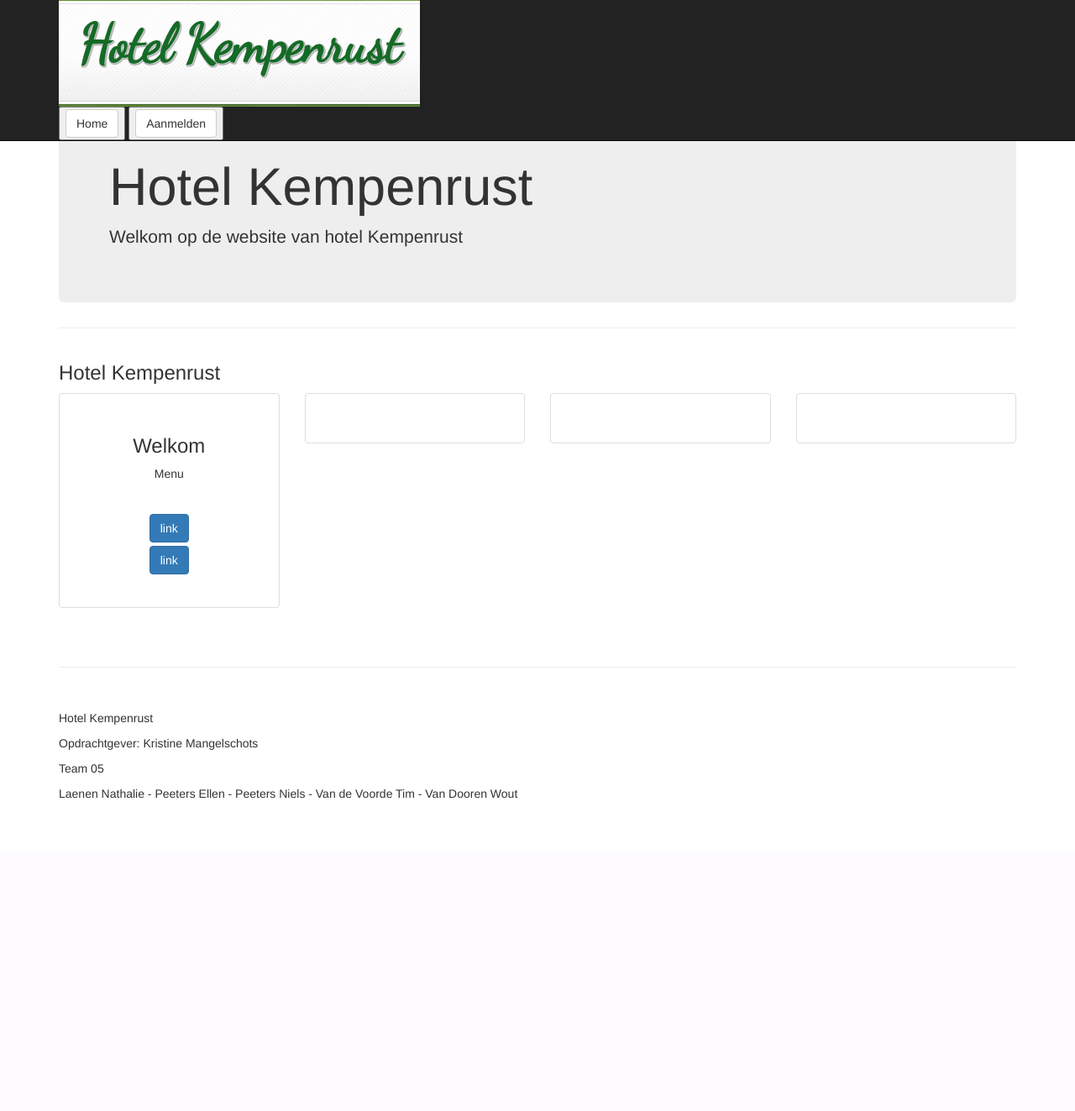
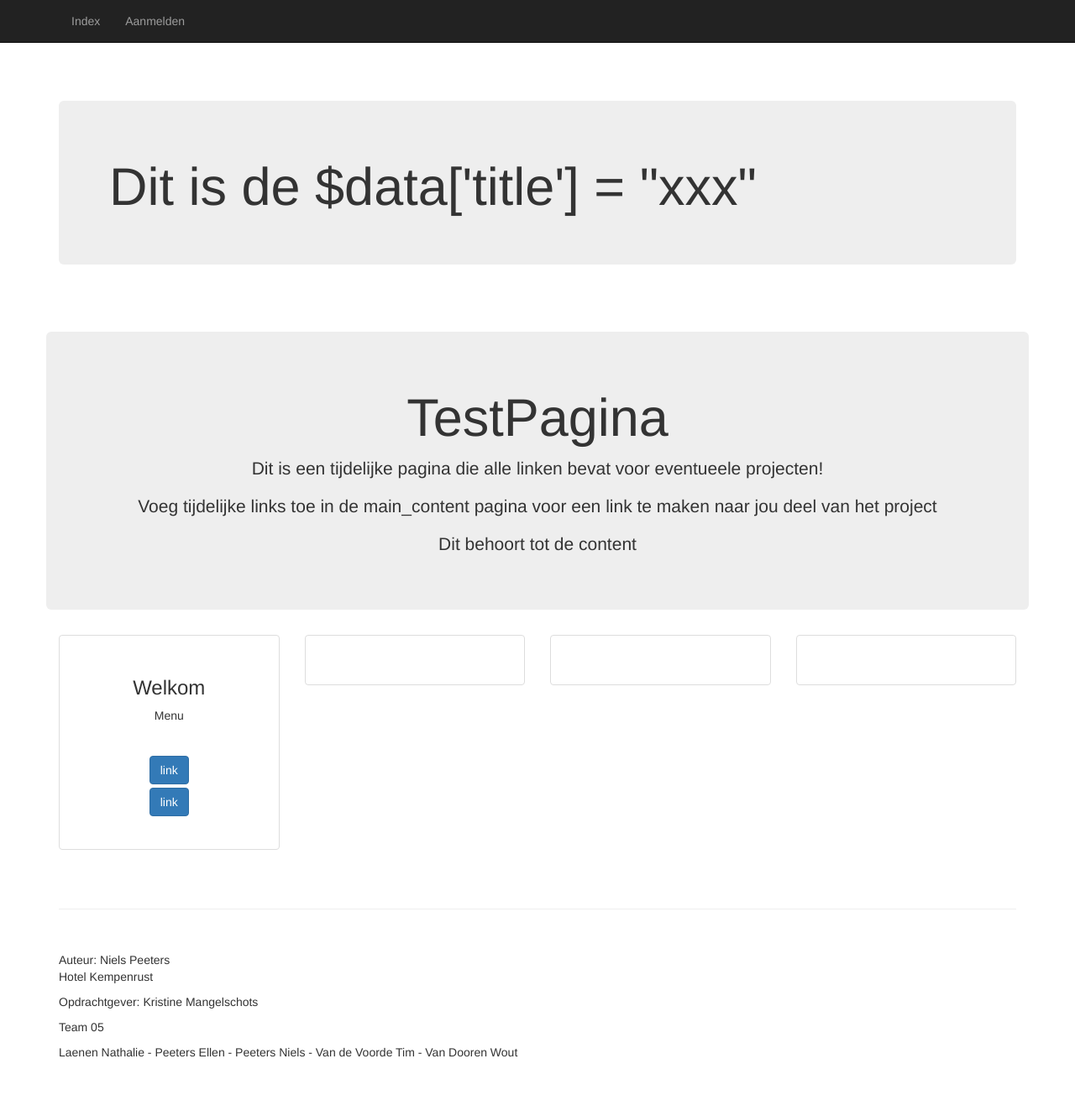
Before and after one commit to NielsPeeters/KempenRust, a CodeIgniter app: page /project/ in a window 1280 px wide. Shown: the whole page at 84% size. Before the commit the page ends 951 px from the top, so only its background shows below. Run offline with CodeIgniter, Linux system fonts and the light colour scheme; some libraries are stand-ins or nearby versions.

Commit message:
Basis nav bar aangemaakt, Base_URL terug gezet op localhost (ik z al dit testen), main_content word startpagina werkbestand voor vlug een link te leggen naar jou deel van het project

```diff
--- a/application/config/config.php
+++ b/application/config/config.php
@@ -23,7 +23,9 @@ defined('BASEPATH') OR exit('No direct script access allowed');
 | a PHP script and you can easily do that on your own.
 |
 */
-$config['base_url'] = 'http://eduphp.thomasmore.be/~tmk1617_pro05/tmk1617_pro05/';
+//$config['base_url'] = 'http://eduphp.thomasmore.be/~tmk1617_pro05/tmk1617_pro05/';
+$config['base_url'] = 'http://localhost:80/project';
+
 
 /*
 |--------------------------------------------------------------------------
--- a/application/controllers/Home.php
+++ b/application/controllers/Home.php
@@ -14,12 +14,13 @@ class Home extends CI_Controller {
 
 	public function index()
 	{
-            $data['title']  = 'Hotel Kempenrust';
+            $data['title']  = 'Dit is de $data[\'title\'] = "xxx"';
             $data['nobox'] = true;      // geen extra rand rond hoofdmenu
+            $data['author'] = 'Niels Peeters';
             $data['user'] = $this->authex->getUserInfo();
 
-            //map/arangementen is tijdelijke frontpage
-            $partials = array('header' => 'main_header', 'content' => 'map/arangementen', 'footer' => 'main_footer');
+            //main_content moet vervangen worden naar map/arangementen bij finale afwerking!
+            $partials = array('navbar' => 'main_navbar', 'content' => 'main_content', 'footer' => 'main_footer');
             $this->template->load('main_master', $partials, $data);
 	}
 
--- /dev/null
+++ b/application/views/main_content.php
@@ -0,0 +1,44 @@
+<!-- Jumbotron Header -->
+<header class="jumbotron hero-spacer">
+    <h1>TestPagina</h1>
+    <p>Dit is een tijdelijke pagina die alle linken bevat voor eventueele projecten!</p>
+    <p>Voeg tijdelijke links toe in de main_content pagina voor een link te maken naar jou deel van het project </p>
+    <p>Dit behoort tot de content</p>
+</header>
+
+<div class="col-md-3 col-sm-12 hero-feature">
+    <div class="thumbnail" style="padding: 20px">
+        <div class="caption">
+            <h3>Welkom</h3>
+            <p>Menu</p>
+            <p style="margin-top: 1cm">
+                <?php echo smallDivAnchor('les1/accordion', 'link', 'class="btn btn-primary"'); ?>
+                <?php echo smallDivAnchor('les1/tabs', 'link', 'class="btn btn-primary"'); ?>
+            </p>
+        </div>
+    </div>
+</div>
+
+<div class="col-md-3 col-sm-12 hero-feature">
+    <div class="thumbnail" style="padding: 20px">
+        <div class="caption">
+
+        </div>
+    </div>
+</div>
+
+<div class="col-md-3 col-sm-12 hero-feature">
+    <div class="thumbnail" style="padding: 20px">
+        <div class="caption">
+
+        </div>
+    </div>
+</div>
+
+<div class="col-md-3 col-sm-12 hero-feature">
+    <div class="thumbnail" style="padding: 20px">
+        <div class="caption">
+
+        </div>
+    </div>
+</div>
--- a/application/views/main_footer.php
+++ b/application/views/main_footer.php
@@ -1,5 +1,6 @@
 <div class="row">
     <div class="col-lg-12">
+        <?php echo 'Auteur: ' . $author ?>
         <p>Hotel Kempenrust</p>
         <p>Opdrachtgever: Kristine Mangelschots</p>
         <p>Team 05</p>
--- a/application/views/main_header.php
+++ /dev/null
@@ -1,2 +0,0 @@
-<h1>Hotel Kempenrust</h1>
-<p>Welkom op de website van hotel Kempenrust</p>
--- a/application/views/main_master.php
+++ b/application/views/main_master.php
@@ -9,7 +9,7 @@
     <meta name="description" content="">
     <meta name="author" content="">
 
-    <title>CodeIgniter & Bootstrap</title>
+    <title>Hotel Kempenrust</title>
 
     <!-- Bootstrap Core CSS -->
     <?php echo stylesheet("bootstrap.css"); ?>
@@ -36,38 +36,21 @@
 </head>
 
 <body>
-    <!-- Navigation -->
-    <nav class="navbar navbar-inverse navbar-fixed-top" role="navigation">
-        <div class="container">
-           <div><?php echo image('logo.PNG');?></div>
-           <ul class="nav navbar-nav">
-                <button>
-                    <?php echo anchor('/home/index', 'Home', 'class="btn btn-default"'); ?>
-                </button>
-               <button>
-                   <?php echo anchor('/home/aanmelden', 'Aanmelden', 'class="btn btn-default"');?>
-               </button>
-            </ul>
-        </div>
-    </nav>
+    <?php echo $navbar ?>
 
-    <!-- Page Content -->
+    <!-- Page Container -->
     <div class="container">
 
-        <!-- Jumbotron Header -->
+        <!-- Page Title -->
         <header class="jumbotron hero-spacer">
-            <?php echo $header; ?>
+            <div class="row">
+                <div class="col-lg-12">
+                    <h1><?php echo $title; ?></h1>
+                </div>
+            </div>
         </header>
 
-        <hr>
-
-        <div class="row">
-            <div class="col-lg-12">
-                <h3><?php echo $title; ?></h3>
-            </div>
-        </div>
-
-        <!-- Page Features -->
+        <!-- Page Content -->
         <?php if (isset($nobox)) { ?>
             <div class="row text-center">
                 <?php echo $content; ?>
--- a/application/views/main_navbar.php
+++ b/application/views/main_navbar.php
@@ -1,7 +1,26 @@
-<?php
-/**
- * Created by PhpStorm.
- * User: niels
- * Date: 02/23/17
- * Time: 16:58
- */
+
+<!-- Navigation -->
+<nav class="navbar navbar-inverse navbar-fixed-top" role="navigation">
+    <div class="container">
+        <ul class="nav navbar-nav">
+            <?php // iedereen
+                echo '<li>' . anchor('/home/index', 'Index') . '</li>';
+
+                if ($user == null) { // niet aangemeld
+                    echo '<li>' . anchor('/home/aanmelden', 'Aanmelden') . '</li>';
+                } else { // wel aangemeld
+                    echo '<li>' . anchor ('home/afmelden', 'Afmelden') . '</li>';
+                    switch ($user->level) {
+                        case 1: // gewone geregistreerde gebruiker
+                            echo '<li>' . anchor('/home/aanmelden', 'Aanmelden') . '</li>';
+                            break;
+                        case 5: // administrator
+                            echo '<li>' . anchor('/home/aanmelden', 'Aanmelden') . '</li>';
+                            break;
+                    }
+                }
+
+            ?>
+        </ul>
+    </div>
+</nav>
--- a/application/views/map/arangementen.php
+++ /dev/null
@@ -1,36 +0,0 @@
-<div class="col-md-3 col-sm-12 hero-feature">
-    <div class="thumbnail" style="padding: 20px">
-        <div class="caption">
-            <h3>Welkom</h3>
-            <p>Menu</p>
-            <p style="margin-top: 1cm">
-                <?php echo smallDivAnchor('les1/accordion', 'link', 'class="btn btn-primary"'); ?>
-                <?php echo smallDivAnchor('les1/tabs', 'link', 'class="btn btn-primary"'); ?>
-            </p>
-        </div>
-    </div>
-</div>
-
-<div class="col-md-3 col-sm-12 hero-feature">
-    <div class="thumbnail" style="padding: 20px">
-        <div class="caption">
-
-        </div>
-    </div>
-</div>
-
-<div class="col-md-3 col-sm-12 hero-feature">
-    <div class="thumbnail" style="padding: 20px">
-        <div class="caption">
-
-        </div>
-    </div>
-</div>
-
-<div class="col-md-3 col-sm-12 hero-feature">
-    <div class="thumbnail" style="padding: 20px">
-        <div class="caption">
-
-        </div>
-    </div>
-</div>
```
